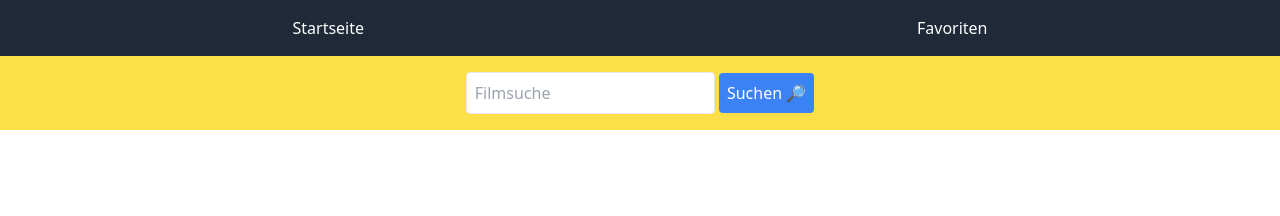
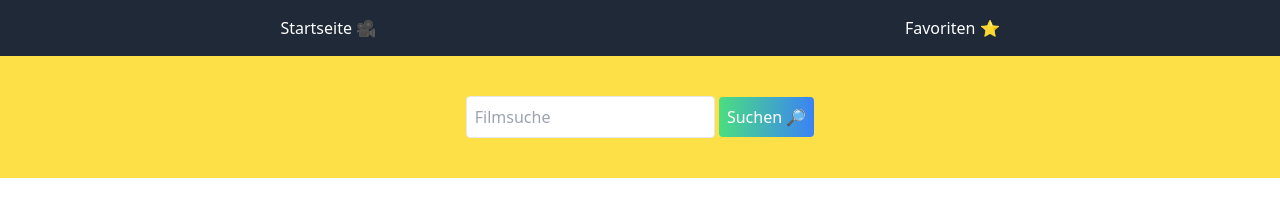
Before and after one commit to Fonsitax/movies, a plain HTML site: page index.html in a window 1280 px wide. Drawn offline with nearby package versions, Linux system fonts and the light colour scheme.

Commit message:
stylinng, added icon, cursor, hovering (#12)
Co-authored-by: rashin2604 <45271614+rashin2604@users.noreply.github.com>

```diff
--- a/index.html
+++ b/index.html
@@ -3,24 +3,26 @@
 <head>
     <meta charset="UTF-8">
     <meta name="viewport" content="width=device-width, initial-scale=1.0">
-    <title>Filmsuche</title>
+    <title>🎥 Filmsuche</title>
     <script src="https://cdn.tailwindcss.com"></script>
 </head>
 <body>
-    <header id="header">
+    <header <header id="header">
         <nav id="navbar" class="p-4 bg-gray-800 text-white">
 
             <ul class="list-none flex justify-around">
-                 <li id="startseite"><a href="index.html">Startseite</a></li>
-                 <li id="journalseite"><a href="journal.html">Favoriten</a></li>
+                 <li id="startseite"><a href="index.html">Startseite 🎥</a></li>
+                 <li id="journalseite"><a href="journal.html">Favoriten ⭐</a></li>
              </ul>
          </nav>
-        <div id="search-bar" class="p-4 bg-yellow-300 text-center">
+        <div id="search-bar" class="p-10 bg-yellow-300 text-center">
             <input type="text" id="film-search" placeholder="Filmsuche" class="p-2 border rounded">
-            <button id="search-button" class="p-2 bg-blue-500 text-white rounded">Suchen 🔎</button>
+
+            <button id="search-button" class="p-2 bg-gradient-to-r from-green-400 to-blue-500 hover:from-pink-500 hover:to-yellow-500 text-white rounded cursor: pointer;">Suchen 🔎</button>
+
         </div>
     </header>
-    <main id="main-content" class="w-full grid grid-cols-4 gap-4">
+    <main id="main-content" class=" grid grid-cols-4 gap-4 ml-5 font-sans grow h-14">
 
     </main>
     <script src="script.js"></script>
```
